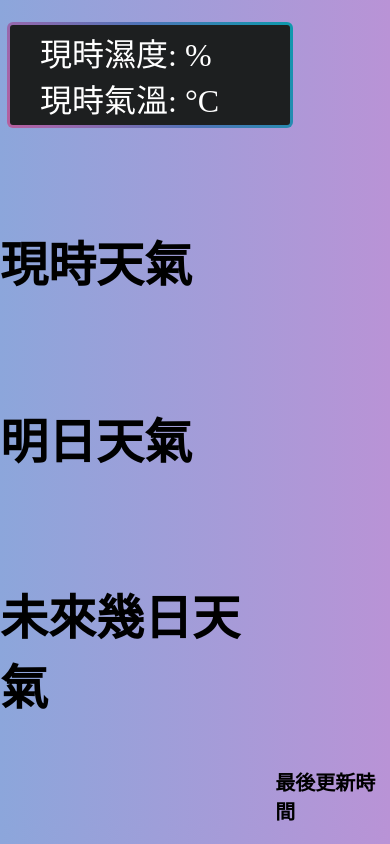
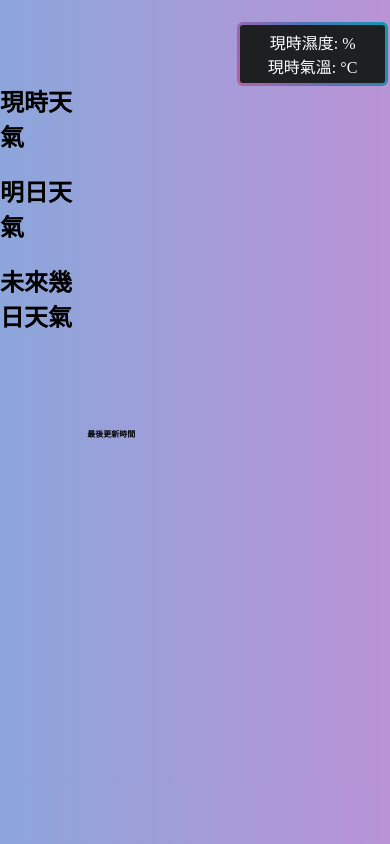
Before and after one commit to fung673/weatherapp, a React (Create React App) app: page / in a window 390 px wide. Built offline with nearby package versions, Linux system fonts and the light colour scheme; no server answers.

Commit message:
mobile verison

```diff
--- a/src/App.css
+++ b/src/App.css
@@ -111,3 +111,54 @@ body {
     background-position: 0% 50%;
   }
 }
+
+
+@media screen and (max-width:500px) {
+  .top {
+    display: flex;
+    flex-direction: column;
+    justify-content: flex-start;
+    gap: 15px;
+  }
+
+  .right-top-main {
+    display: flex;
+    justify-content: flex-end;
+    margin-right: 5px;
+  }
+
+  .title {
+    font-weight: bold;
+    font-size: 1.5rem;
+    text-align: left;
+  }
+
+  .paragraph {
+    font-weight: 300;
+    font-size: 1rem;
+  }
+
+
+  #box {
+    width: 35%;
+    height: auto;
+    font-size: 1rem;
+    padding: 5px;
+    text-align: center;
+  }
+
+  .updateTime {
+    display: inline;
+    width: 500px;
+    align-items: center;
+    font-size: 10px;
+    margin-bottom: auto;
+  }
+
+  .time-title {
+    font-size: 0.5rem
+  }
+
+
+
+}
```
